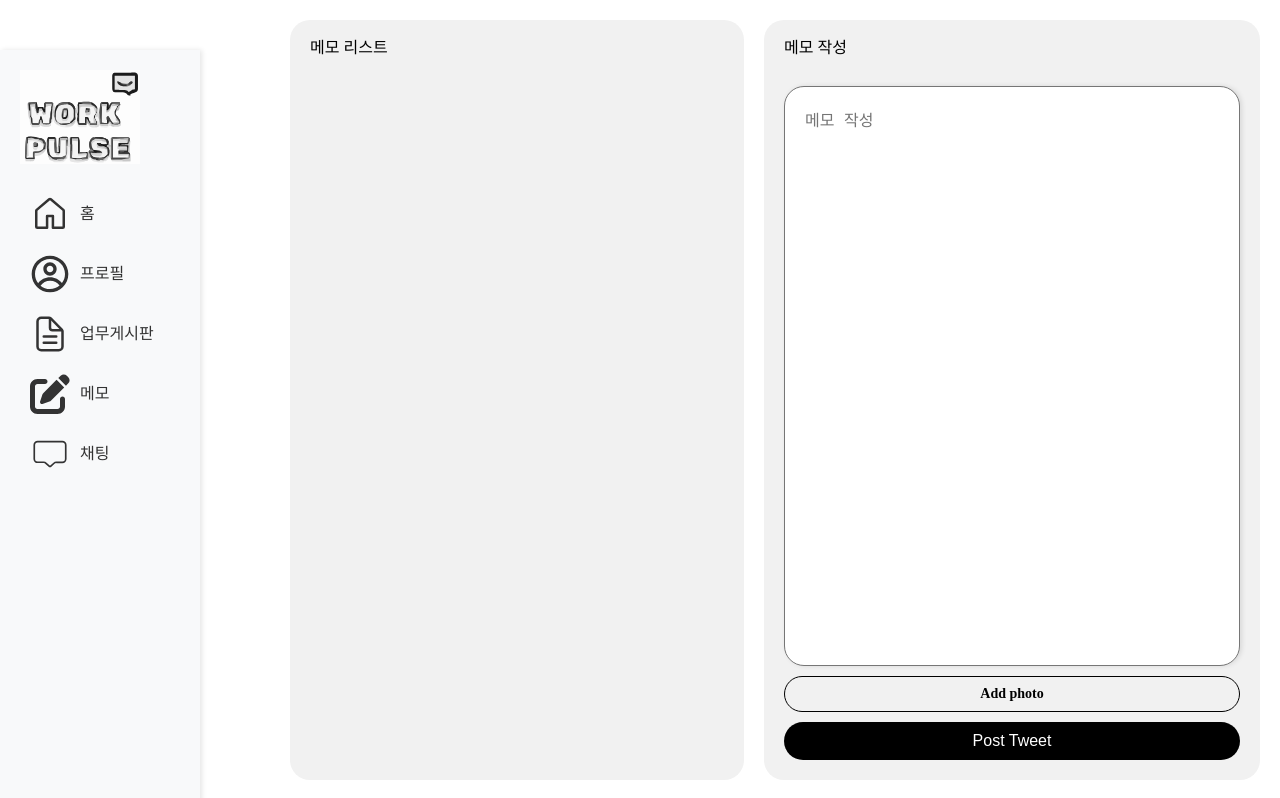
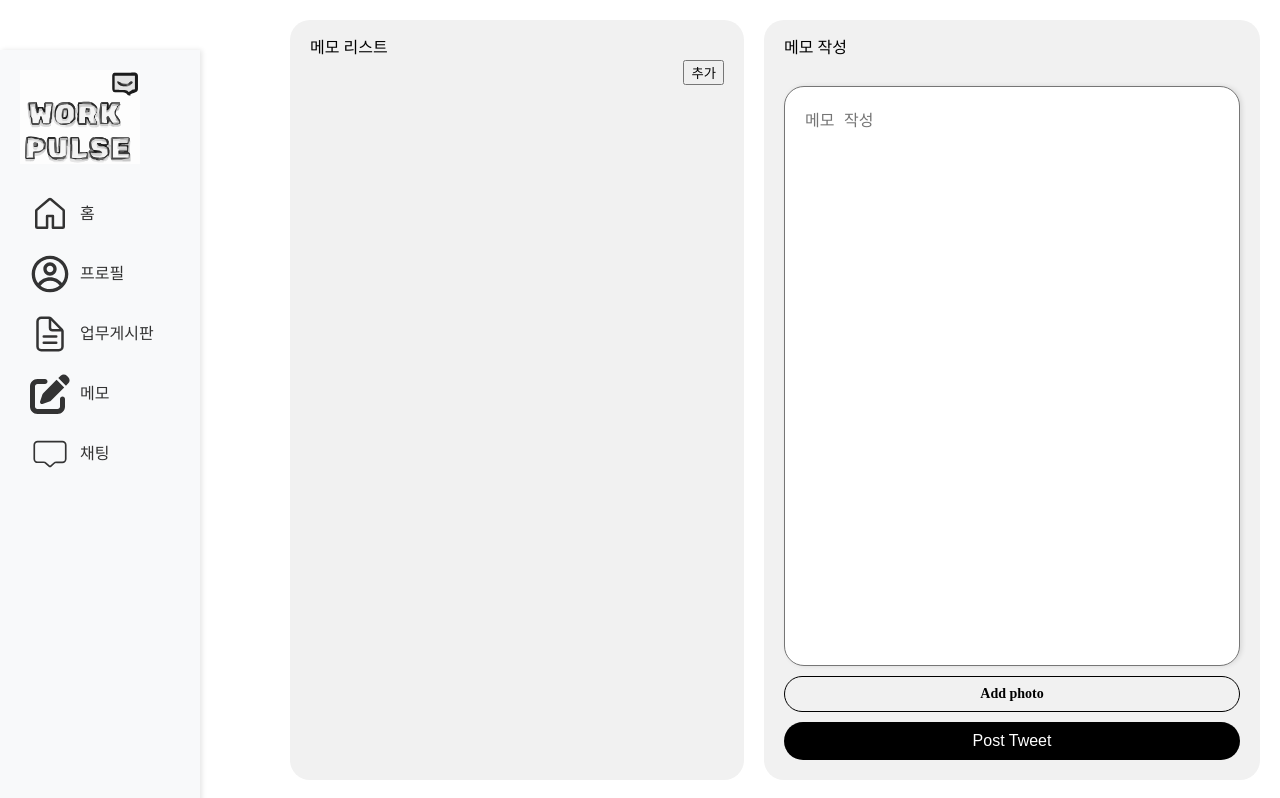
Before and after one commit to kimyiyoungg/workpulse, a React (Vite) app: page /memo in a window 1280 px wide. Built offline with nearby package versions, Linux system fonts and the light colour scheme; no server answers; the database is empty.

Commit message:
메모 CSS 변경

```diff
--- a/src/components/memo-list.tsx
+++ b/src/components/memo-list.tsx
@@ -73,7 +73,6 @@ export default function MemoList({id, username, photo, memoes, userId}:IMemo){
             <MemoDeleteButton onClick={onDeletes}>삭제</MemoDeleteButton>
             {/* <Username>{username}</Username> */}
             <Payload>{memoes}</Payload>
-
         </Column>
         {photo? <Column>
             <Photo src={photo}/>
--- a/src/components/timeline.tsx
+++ b/src/components/timeline.tsx
@@ -17,7 +17,7 @@ export interface IMemo {
 }
 
 const Wrapper = styled.div`
-    margin-top: 30px;
+    margin-top: 50px;
     display: flex;
     flex-direction:column;
     // overflow-y:scroll;
--- a/src/routes/memo.tsx
+++ b/src/routes/memo.tsx
@@ -24,6 +24,7 @@ const LeftPanel = styled.div`
   overflow-y: auto;  /* 스크롤 가능 */
   scrollbar-width: none;
   // width: 30%;
+  position: relative;
 `;
 
 const RightPanel = styled.div`
@@ -37,12 +38,19 @@ const RightPanel = styled.div`
   justify-content: flex-start;
 `;
 
+const MemoAddButton = styled.button`
+    position: absolute; /* 위치를 절대적으로 지정 */
+    top: 40px; /* 상단에서 10px */
+    right: 20px; /* 오른쪽에서 10px */
+    `;
+
 export default function Memo() {
   return (
     <Wrapper>
       <Menu /> {/* 사이드바 */}
       <LeftPanel>
         메모 리스트
+        <MemoAddButton>추가</MemoAddButton>
         <Timeline />
       </LeftPanel>
       <RightPanel>
```
